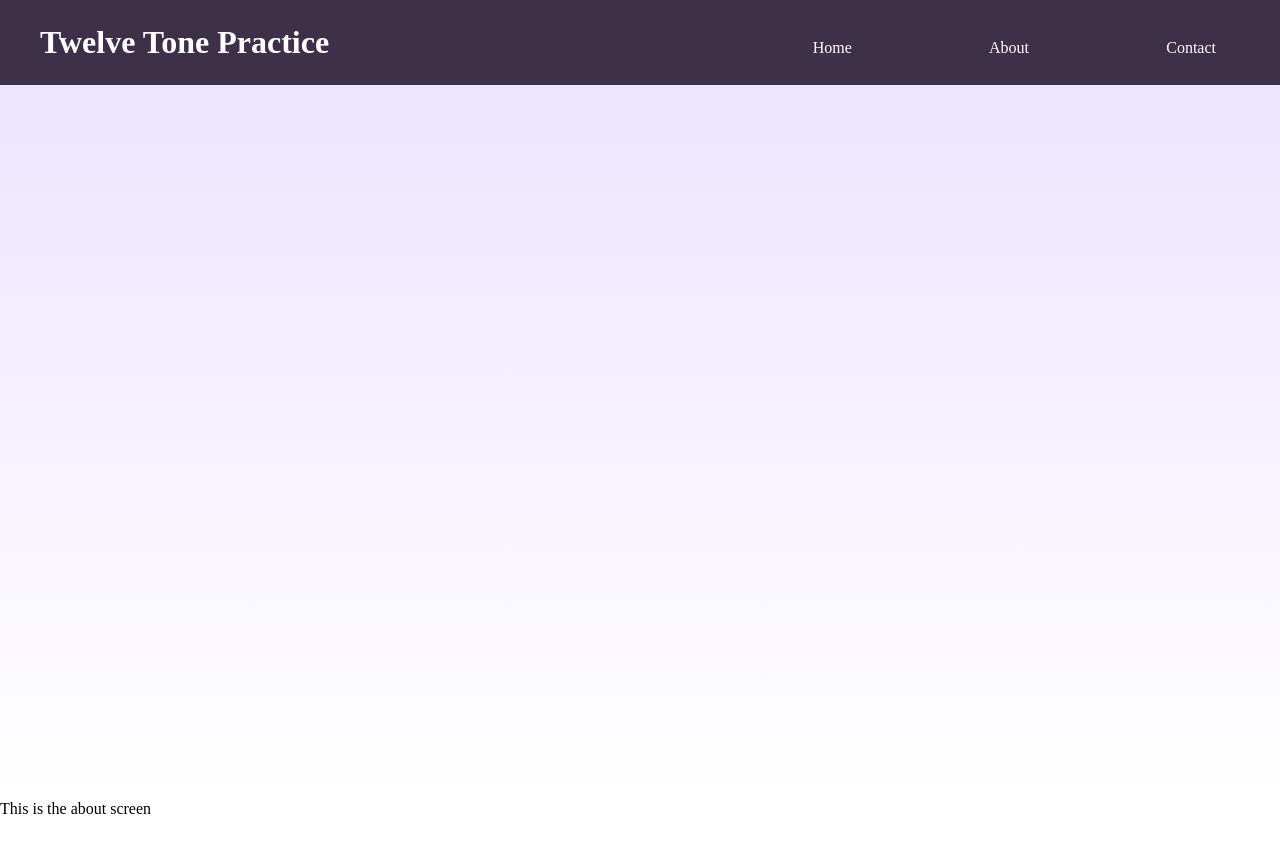
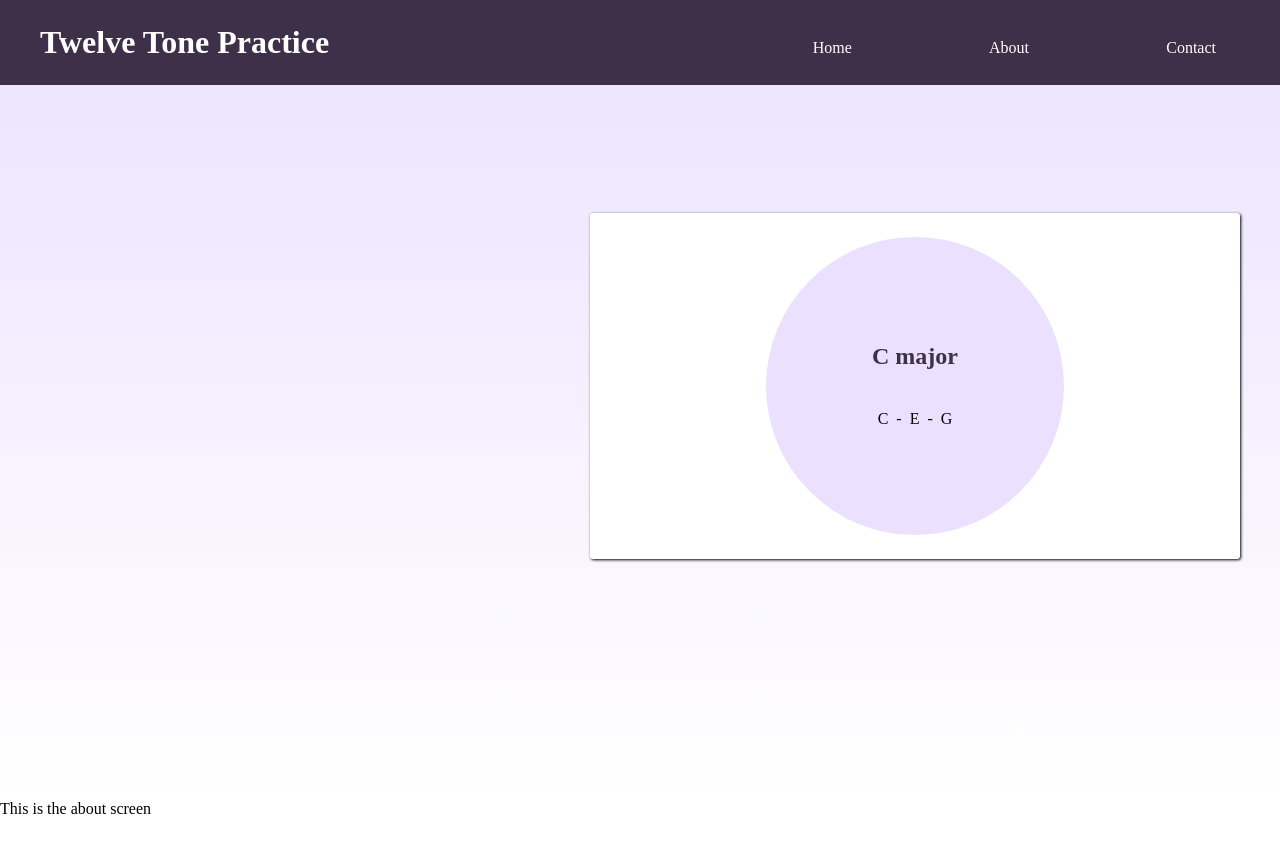
Before and after one commit to TL-Garcia/ttp_app, a React (Create React App) app: page / in a window 1280 px wide. Shown: the top 852 px of the page. Built offline with nearby package versions, Linux system fonts and the light colour scheme.

Commit message:
feat: Complete ChordVisualizer basic elements & styles

```diff
--- a/package.json
+++ b/package.json
@@ -11,6 +11,8 @@
     "react": "^17.0.1",
     "react-dom": "^17.0.1",
     "react-scripts": "4.0.1",
+    "react-vexflow": "0.0.4",
+    "vexflow": "^3.0.9",
     "web-vitals": "^0.2.4"
   },
   "scripts": {
--- /dev/null
+++ b/src/components/ChordVisualizer/ChordVisualizer.jsx
@@ -0,0 +1,31 @@
+import React from 'react'
+import chord from './mockChord.json'
+import { Score } from 'react-vexflow'
+import './ChordVisualizer.scss'
+
+const ChordVisualizer = () => {
+    return (
+        <main className="ChordVisualizer card">
+            <div className="Chord">
+                <h2 className="Chord__name">{chord.name}</h2>
+                <ul className="Chord__notes">
+                    {chord.notes.map((note) => (
+                        <li>{note}</li>
+                    ))}
+                </ul>
+            </div>
+
+{/*             <Score
+                className="score"
+                staves={[
+                    ['g4', 'd4', 'e4', 'd4'],
+                    ['a4', 'd4', 'e4', 'd4'],
+                    ['a4', 'a4', 'b4', 'a4'],
+                    ['d4', 'e4', ['g3', 2]],
+                ]}
+            /> */}
+        </main>
+    )
+}
+
+export default ChordVisualizer
--- /dev/null
+++ b/src/components/ChordVisualizer/ChordVisualizer.scss
@@ -0,0 +1,43 @@
+.ChordVisualizer {
+    text-align: center;
+}
+
+.Chord {
+    --chord-diameter: 250px;
+
+    background: var(--base-light);
+    border-radius: 50%;
+    display: grid;
+    gap: 2.5em;
+    height: var(--chord-diameter);
+    margin: 0 auto;
+    padding: 1.5em;
+    place-content: center center;
+    width: var(--chord-diameter);
+
+    &__name {
+        color: var(--base-dark);
+    }
+
+    &__notes {
+        display: flex;
+        list-style: none;
+        justify-content: center;
+
+        & li {
+            &::after {
+                content: '-';
+                margin-right: .5em;
+                margin-left: .5em;
+            }
+
+            &:last-child::after {
+                content: none;
+            }
+        }
+    }
+}
+
+svg {
+    height: 400px;
+}
--- /dev/null
+++ b/src/components/ChordVisualizer/mockChord.json
@@ -0,0 +1,10 @@
+{
+    "notes": ["C", "E", "G"],
+    "tensions": [],
+    "_id": "5ff74bdcb0814f5259e7ea46",
+    "name": "C major",
+    "symbol": "C",
+    "createdAt": "2021-01-07T17:58:52.859Z",
+    "updatedAt": "2021-01-07T17:58:52.859Z",
+    "id": "5ff74bdcb0814f5259e7ea46"
+}
--- a/src/components/layout/Home/Home.jsx
+++ b/src/components/layout/Home/Home.jsx
@@ -1,4 +1,5 @@
 import React from 'react'
+import ChordVisualizer from '../../ChordVisualizer/ChordVisualizer'
 import Header from '../../Header/Header'
 import './Home.scss'
 
@@ -6,6 +7,10 @@ const Home = () => {
     return (
         <div className="Home vh100" id="home">
             <Header/>
+            <section className="Home__content content">
+
+            <ChordVisualizer/>
+            </section>
         </div>
     )
 }
--- a/src/components/layout/Home/Home.scss
+++ b/src/components/layout/Home/Home.scss
@@ -1,3 +1,14 @@
 .Home {
     background: linear-gradient(var(--base-gradient));
+
+    &__content {
+        display: grid;
+        grid-template-areas: 'filter visualizer';
+        grid-template-columns: 1fr minmax(400px, 650px);
+        padding: 8em 1.5em;
+    }
+
+    & .ChordVisualizer {
+        grid-area: visualizer;
+    }
 }
--- a/src/stylesheets/classes.css
+++ b/src/stylesheets/classes.css
@@ -1,5 +1,12 @@
 .vh100 {
     height: 100vh;
+}
+
+.card {
+    border-radius: var(--base-radius);
+    box-shadow: var(--base-shadow);
+    background-color: white;
+    padding: 1.5em;
 }
 
 .content {
--- a/src/stylesheets/defaults.css
+++ b/src/stylesheets/defaults.css
@@ -2,7 +2,10 @@
     --base-dark: #3e3048;
     --base-light: #ebe1ff;
     --contrast-light: #8879a7;
-    --base-gradient: var(--base-light), white
+    --base-gradient: var(--base-light), white;
+
+    --base-radius: 3px;
+    --base-shadow: 1px 1px 3px
 }
 
 h1,
```
Also changed, not shown: 2 other files (tests, documents, lock files or other folders).
